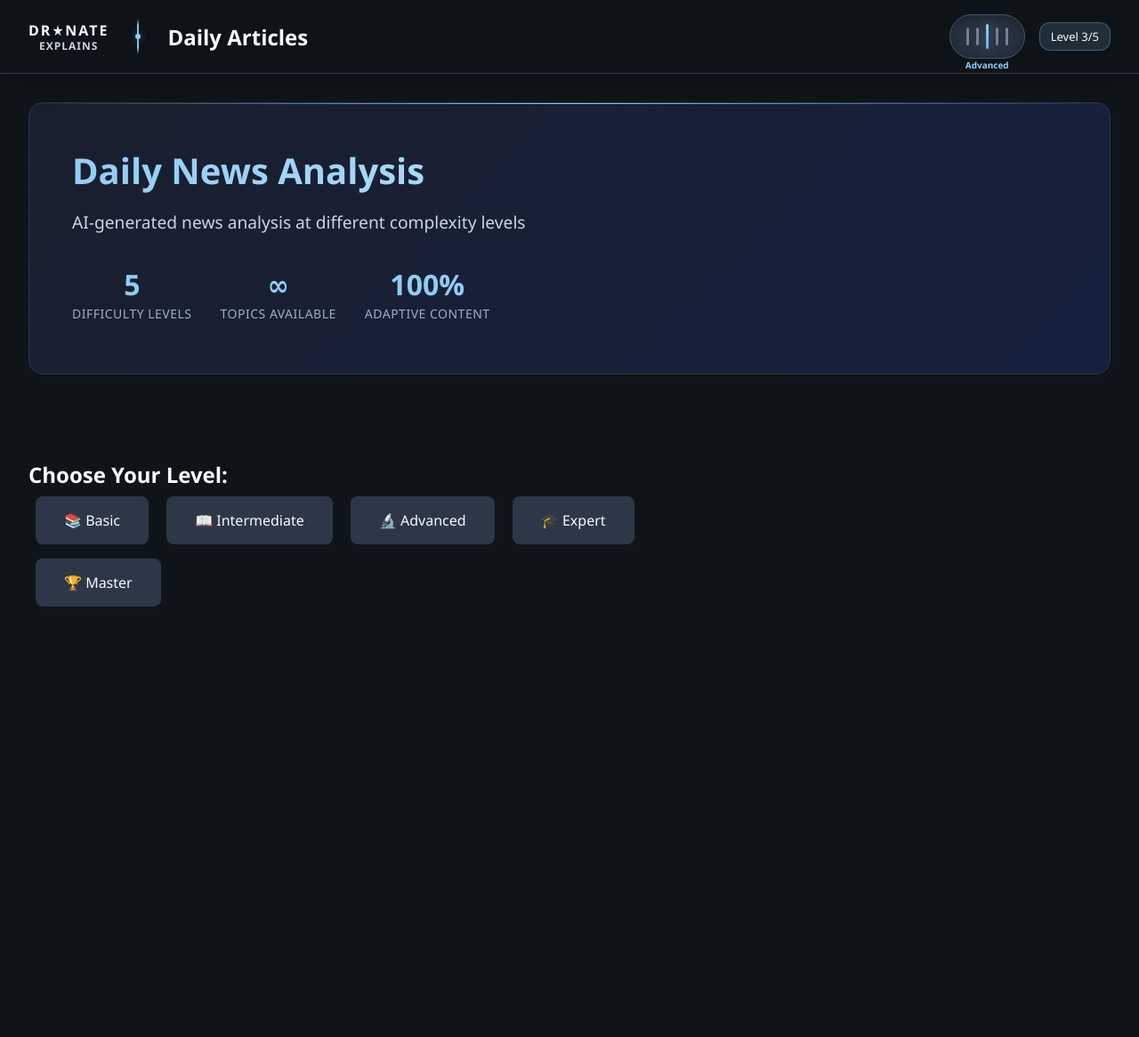
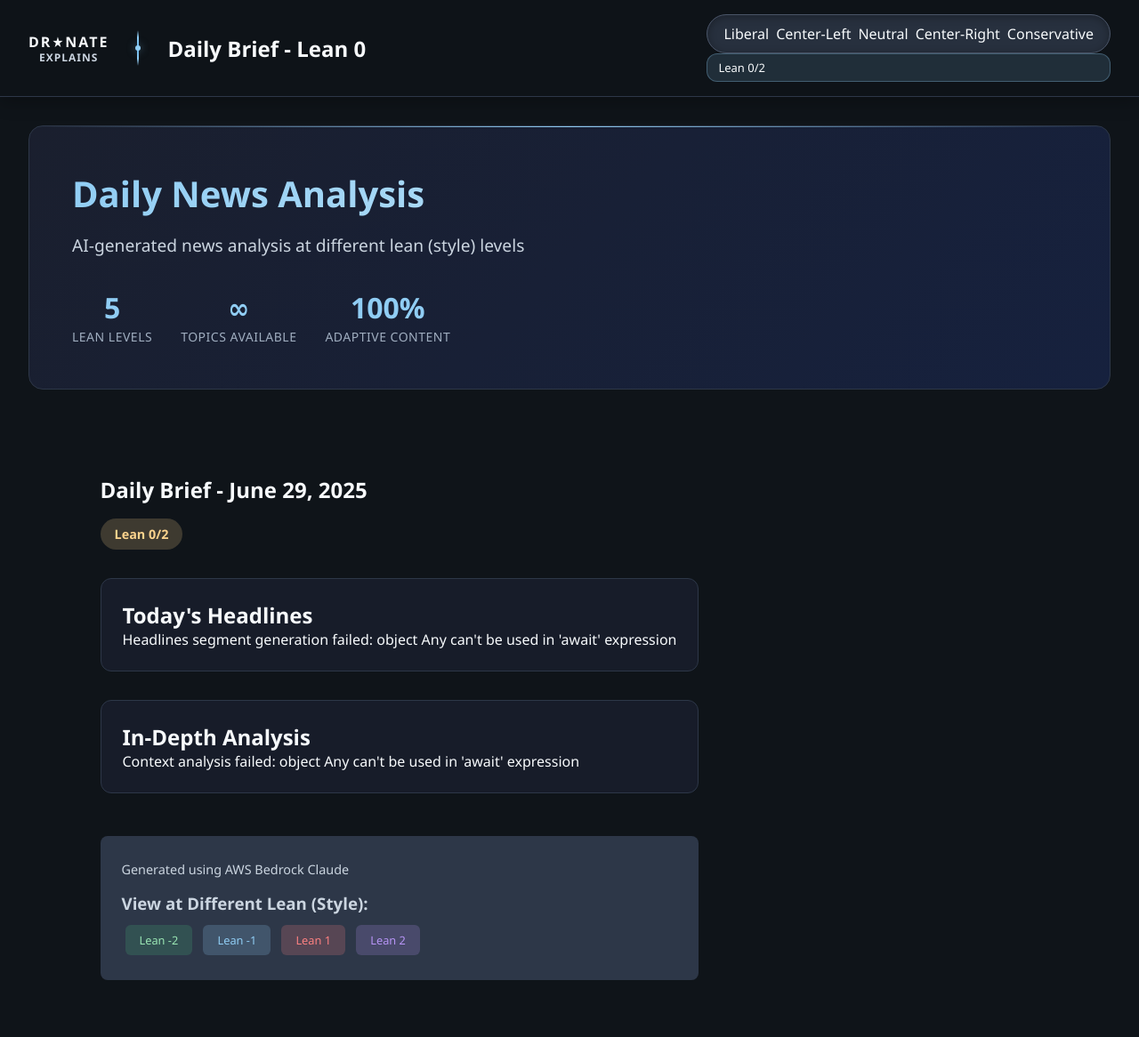
Before and after one commit to dr-natetorious/explains-web, a FastAPI app: page /daily/ in a window 1280 px wide. Shown: the whole page at 89% size. Before the commit the page ends 682 px from the top, so only its background shows below. Run offline with FastAPI, Linux system fonts and the light colour scheme; data that the repository does not hold is empty; parts of the project's set-up code (start-up, migrations or seed data) failed here and were passed over.

Commit message:
consolidate into daily_home

```diff
--- a/src/web/routes/daily.py
+++ b/src/web/routes/daily.py
@@ -3,6 +3,8 @@
 from pathlib import Path
 import sys
 from datetime import datetime
+from pydantic import BaseModel, Field
+from typing import Optional
 
 # Add path for imports
 sys.path.append(str(Path(__file__).parent.parent.parent))
@@ -17,69 +19,51 @@
 # Initialize services
 news_agent = NewsAgent()
 
+class DailyArticleRequest(BaseModel):
+    lean: int = Field(0, ge=-2, le=2, description="Personalization lean: -2 (liberal) to 2 (conservative)")
+
+class DailyArticleResponse(BaseModel):
+    date: str
+    lean: int
+    headlines: dict
+    context: dict
+    model_info: Optional[str] = None
+    read_time: Optional[int] = None
+
 @router.get("/")
-async def daily_home(request: Request):
-    """Daily articles home page"""
-    return templates.TemplateResponse(
-        request,
-        "daily/home.html",
-        {"current_topic": "Daily Articles", "current_level": 3}
-    )
-
-@router.get("/generate")
-async def generate_daily_article(request: Request, level: int = 3):
-    """Generate today's daily article at specified complexity level"""
+async def daily_home(request: Request, lean: int = 0):
+    """Daily articles home page and generator (default lean=0)"""
     try:
-        # Validate level
-        if level < 1 or level > 5:
-            raise HTTPException(status_code=400, detail="Level must be between 1 and 5")
-
-        # Generate newscast using existing agent
+        req = DailyArticleRequest(lean=lean)
         newscast = await news_agent.generate_full_newscast('american', 'general')
-
-        # Prepare template context
-        context = {
-            "date": datetime.now().strftime("%B %d, %Y"),
-            "generated_time": datetime.now().strftime("%I:%M %p"),
-            "level": level,
-            "headlines_content": newscast['headlines'].content,
-            "context_content": newscast['context'].content,
-            "model_info": "AWS Bedrock Claude",
-            "read_time": newscast['headlines'].duration_estimate // 60 + newscast['context'].duration_estimate // 60,
-            "current_topic": f"Daily Brief - Level {level}",
-            "current_level": level
-        }
-
-        return templates.TemplateResponse(request, "daily/article.html", context)
-
+        response = DailyArticleResponse(
+            date=datetime.now().strftime("%B %d, %Y"),
+            lean=req.lean,
+            headlines={
+                "content": newscast['headlines'].content,
+                "stories_covered": newscast['headlines'].stories_covered,
+                "duration": newscast['headlines'].duration_estimate
+            },
+            context={
+                "content": newscast['context'].content,
+                "stories_covered": newscast['context'].stories_covered,
+                "duration": newscast['context'].duration_estimate
+            },
+            model_info="AWS Bedrock Claude",
+            read_time=newscast['headlines'].duration_estimate // 60 + newscast['context'].duration_estimate // 60
+        )
+        accept = request.headers.get("accept", "text/html")
+        if "application/json" in accept:
+            return response
+        # For HTML, build context for template
+        context = response.model_dump()
+        context["current_topic"] = f"Daily Brief - Lean {req.lean}"
+        context["current_lean"] = req.lean
+        context["headlines_content"] = response.headlines["content"]
+        context["context_content"] = response.context["content"]
+        return templates.TemplateResponse(request, "daily/home.html", context)
     except Exception as e:
+        accept = request.headers.get("accept", "text/html")
+        if "application/json" in accept:
+            return {"success": False, "error": str(e)}
         raise HTTPException(status_code=500, detail=f"Article generation failed: {str(e)}")
-
-@router.get("/api/generate")
-async def api_generate_article(level: int = 3):
-    """API endpoint for programmatic access"""
-    try:
-        newscast = await news_agent.generate_full_newscast('american', 'general')
-
-        return {
-            "success": True,
-            "data": {
-                "date": datetime.now().isoformat(),
-                "level": level,
-                "headlines": {
-                    "content": newscast['headlines'].content,
-                    "stories_covered": newscast['headlines'].stories_covered,
-                    "duration": newscast['headlines'].duration_estimate
-                },
-                "context": {
-                    "content": newscast['context'].content,
-                    "stories_covered": newscast['context'].stories_covered,
-                    "duration": newscast['context'].duration_estimate
-                }
-            }
-        }
-    except Exception as e:
-        return {
-            "success": False,
-            "error": str(e)
-        }
--- a/src/web/static/components.js
+++ b/src/web/static/components.js
@@ -3,7 +3,7 @@
     constructor() {
         super();
         this.state = {
-            currentLevel: 3,
+            currentLean: 0,
             currentTopic: 'Dashboard',
             brandTop: 'DR★NATE',
             brandBottom: 'EXPLAINS'
@@ -21,7 +21,7 @@
         }));
     }
 
-    get level() { return this.state.currentLevel; }
+    get lean() { return this.state.currentLean; }
     get topic() { return this.state.currentTopic; }
     get brandTop() { return this.state.brandTop; }
     get brandBottom() { return this.state.brandBottom; }
@@ -34,19 +34,20 @@
 class TopPanel extends HTMLElement {
     constructor() {
         super();
-        this.levelLabels = ['Basic', 'Intermediate', 'Advanced', 'Expert', 'Master'];
+        this.leanLabels = ['Liberal', 'Center-Left', 'Neutral', 'Center-Right', 'Conservative'];
+        this.leanValues = [-2, -1, 0, 1, 2];
     }
 
     connectedCallback() {
         // Initialize from attributes
-        const level = parseInt(this.getAttribute('current-level')) || 3;
+        const lean = parseInt(this.getAttribute('current-lean')) ?? 0;
         const topic = this.getAttribute('topic') || 'Dashboard';
         const brandTop = this.getAttribute('brand-top') || 'DR★NATE';
         const brandBottom = this.getAttribute('brand-bottom') || 'EXPLAINS';
 
         // Update global state
         appState.setState({
-            currentLevel: level,
+            currentLean: lean,
             currentTopic: topic,
             brandTop,
             brandBottom
@@ -56,7 +57,7 @@
 
         // Listen for global state changes
         appState.addEventListener('statechange', (e) => {
-            if (e.detail.updates.currentLevel || e.detail.updates.currentTopic) {
+            if (e.detail.updates.currentLean || e.detail.updates.currentTopic) {
                 this.render();
             }
         });
@@ -67,12 +68,12 @@
     }
 
     handleClick(e) {
-        if (e.target.matches('.level-line')) {
-            const newLevel = parseInt(e.target.dataset.level);
-            appState.setState({ currentLevel: newLevel });
+        if (e.target.matches('.lean-line')) {
+            const newLean = parseInt(e.target.dataset.lean);
+            appState.setState({ currentLean: newLean });
 
             // Update focus and ARIA attributes
-            this.querySelectorAll('.level-line').forEach(line => {
+            this.querySelectorAll('.lean-line').forEach(line => {
                 line.setAttribute('aria-checked', 'false');
                 line.setAttribute('tabindex', '-1');
             });
@@ -83,7 +84,7 @@
 
             // Update aria-activedescendant
             const radioGroup = this.querySelector('[role="radiogroup"]');
-            radioGroup.setAttribute('aria-activedescendant', `level-${newLevel}`);
+            radioGroup.setAttribute('aria-activedescendant', `lean-${newLean}`);
 
             // Animation feedback
             e.target.style.transform = 'scaleY(1.2)';
@@ -94,43 +95,45 @@
     }
 
     handleKeydown(e) {
-        if (e.target.matches('.level-line')) {
-            const currentLevel = parseInt(e.target.dataset.level);
-            let newLevel = currentLevel;
+        if (e.target.matches('.lean-line')) {
+            const currentLean = parseInt(e.target.dataset.lean);
+            let newLean = currentLean;
+            const leans = this.leanValues;
+            const idx = leans.indexOf(currentLean);
 
             switch (e.key) {
                 case 'ArrowLeft':
                 case 'ArrowUp':
                     e.preventDefault();
-                    newLevel = Math.max(1, currentLevel - 1);
+                    newLean = leans[Math.max(0, idx - 1)];
                     break;
                 case 'ArrowRight':
                 case 'ArrowDown':
                     e.preventDefault();
-                    newLevel = Math.min(5, currentLevel + 1);
+                    newLean = leans[Math.min(leans.length - 1, idx + 1)];
                     break;
                 case 'Home':
                     e.preventDefault();
-                    newLevel = 1;
+                    newLean = leans[0];
                     break;
                 case 'End':
                     e.preventDefault();
-                    newLevel = 5;
+                    newLean = leans[leans.length - 1];
                     break;
                 case ' ':
                 case 'Enter':
                     e.preventDefault();
-                    // Level is already selected, just announce it
+                    // Lean is already selected, just announce it
                     break;
                 default:
                     return;
             }
 
-            if (newLevel !== currentLevel) {
-                appState.setState({ currentLevel: newLevel });
+            if (newLean !== currentLean) {
+                appState.setState({ currentLean: newLean });
                 // Focus will be set in the next render cycle
                 setTimeout(() => {
-                    const newElement = this.querySelector(`[data-level="${newLevel}"]`);
+                    const newElement = this.querySelector(`[data-lean="${newLean}"]`);
                     if (newElement) newElement.focus();
                 }, 0);
             }
@@ -139,42 +142,37 @@
 
     render() {
         const state = appState.state;
-
         this.innerHTML = `
             <div class="panel-container">
                 <div class="brand-icon" role="img" aria-label="${state.brandTop} ${state.brandBottom} logo">
                     <div class="brand-top">${state.brandTop}</div>
                     <div class="brand-bottom">${state.brandBottom}</div>
                 </div>
-
                 <div class="divider" role="separator" aria-hidden="true"></div>
-
                 <h1 class="topic-title" id="current-topic">${state.currentTopic}</h1>
-
-                        <div class="level-slider" role="group" aria-labelledby="level-slider-label">
-                            <div id="level-slider-label" class="sr-only">Difficulty level selector</div>
-                            <div class="slider-track" role="radiogroup" aria-label="Select difficulty level" aria-activedescendant="level-${state.currentLevel}">
-                                ${this.renderLevelLines()}
+                <div class="lean-slider" role="group" aria-labelledby="lean-slider-label">
+                    <div id="lean-slider-label" class="sr-only">Lean (style) selector</div>
+                    <div class="slider-track" role="radiogroup" aria-label="Select lean (style)" aria-activedescendant="lean-${state.currentLean}">
+                        ${this.renderLeanLines()}
                     </div>
-                            <div class="slider-info" aria-live="polite" aria-atomic="true">Level ${state.currentLevel}/5</div>
+                    <div class="slider-info" aria-live="polite" aria-atomic="true">Lean ${state.currentLean}/2</div>
                 </div>
             </div>
         `;
     }
 
-    renderLevelLines() {
-        return Array.from({ length: 5 }, (_, index) => {
-            const level = index + 1;
-            const isActive = level === appState.level;
+    renderLeanLines() {
+        return this.leanValues.map((lean, idx) => {
+            const isActive = lean === appState.lean;
             return `
-                        <div class="level-line ${isActive ? 'active' : ''}"
-                             data-level="${level}"
+                <div class="lean-line ${isActive ? 'active' : ''}"
+                     data-lean="${lean}"
                      role="radio"
                      aria-checked="${isActive}"
-                             aria-label="Level ${level}: ${this.levelLabels[index]}"
-                             id="level-${level}"
+                     aria-label="Lean ${lean}: ${this.leanLabels[idx]}"
+                     id="lean-${lean}"
                      tabindex="${isActive ? '0' : '-1'}">
-                            <div class="level-label" aria-hidden="true">${this.levelLabels[index]}</div>
+                    <div class="lean-label" aria-hidden="true">${this.leanLabels[idx]}</div>
                 </div>
             `;
         }).join('');
@@ -185,10 +183,8 @@
 class ContentArea extends HTMLElement {
     connectedCallback() {
         this.render();
-
-        // Listen for state changes
         appState.addEventListener('statechange', (e) => {
-            if (e.detail.updates.currentLevel || e.detail.updates.currentTopic) {
+            if (e.detail.updates.currentLean || e.detail.updates.currentTopic) {
                 this.render();
             }
         });
@@ -196,37 +192,34 @@
 
     render() {
         const state = appState.state;
-        const difficultyNames = ['Basic', 'Intermediate', 'Advanced', 'Expert', 'Master'];
-
+        const leanNames = ['Liberal', 'Center-Left', 'Neutral', 'Center-Right', 'Conservative'];
+        const leanIdx = [ -2, -1, 0, 1, 2 ].indexOf(state.currentLean);
         this.innerHTML = `
             <div class="content-card">
                 <div class="content-header">
                     <h2 id="content-title">${state.currentTopic}</h2>
-                            <span class="difficulty-badge difficulty-${state.currentLevel}"
-                                  aria-label="Difficulty level: ${difficultyNames[state.currentLevel - 1]}">
-                                ${difficultyNames[state.currentLevel - 1]}
+                    <span class="lean-badge lean-${state.currentLean}"
+                          aria-label="Lean: ${leanNames[leanIdx >= 0 ? leanIdx : 2]}">
+                        ${leanNames[leanIdx >= 0 ? leanIdx : 2]}
                     </span>
                 </div>
-
                 <div class="content-body" aria-labelledby="content-title">
-                            <p>This content adapts to <strong>Level ${state.currentLevel}</strong> complexity.</p>
-
-                            ${this.getContentForLevel(state.currentLevel)}
+                    <p>This content adapts to <strong>Lean ${state.currentLean}</strong> style.</p>
+                    ${this.getContentForLean(state.currentLean)}
                 </div>
             </div>
         `;
     }
 
-    getContentForLevel(level) {
+    getContentForLean(lean) {
         const content = {
-            1: '<p>🟢 <strong>Basic:</strong> Simple explanations and step-by-step guides.</p>',
-            2: '<p>🔵 <strong>Intermediate:</strong> More detailed information with examples.</p>',
-            3: '<p>🟠 <strong>Advanced:</strong> In-depth analysis and technical details.</p>',
-            4: '<p>🔴 <strong>Expert:</strong> Complex concepts and advanced techniques.</p>',
-            5: '<p>🟣 <strong>Master:</strong> Cutting-edge research and theoretical frameworks.</p>'
+            '-2': '<p>🟢 <strong>Liberal:</strong> Progressive, inclusive, and open-minded tone.</p>',
+            '-1': '<p>🔵 <strong>Center-Left:</strong> Moderately progressive, balanced with tradition.</p>',
+            '0': '<p>🟠 <strong>Neutral:</strong> Objective, fact-based, and impartial style.</p>',
+            '1': '<p>🔴 <strong>Center-Right:</strong> Moderately conservative, pragmatic approach.</p>',
+            '2': '<p>🟣 <strong>Conservative:</strong> Traditional, cautious, and value-driven style.</p>'
         };
-
-        return content[level] || content[3];
+        return content[lean] || content['0'];
     }
 }
 
@@ -234,10 +227,8 @@
 class SidebarWidget extends HTMLElement {
     connectedCallback() {
         this.render();
-
-        // Listen for state changes
         appState.addEventListener('statechange', (e) => {
-            if (e.detail.updates.currentLevel) {
+            if (e.detail.updates.currentLean) {
                 this.render();
             }
         });
@@ -245,13 +236,11 @@
 
     render() {
         const state = appState.state;
-        const progress = (state.currentLevel / 5) * 100;
-
+        const progress = ((state.currentLean + 2) / 4) * 100;
         this.innerHTML = `
             <div class="widget-card">
                 <h3 id="progress-title">Progress Tracker</h3>
-                        <p>Current Level: <strong>${state.currentLevel}/5</strong></p>
-
+                <p>Current Lean: <strong>${state.currentLean}/2</strong></p>
                 <div class="progress-bar" role="progressbar"
                      aria-valuenow="${progress}"
                      aria-valuemin="0"
@@ -260,9 +249,7 @@
                      aria-describedby="progress-description">
                     <div class="progress-fill" style="width: ${progress}%"></div>
                 </div>
-
                 <p id="progress-description"><small>${Math.round(progress)}% Complete</small></p>
-
                 <div style="margin-top: 20px;">
                     <h4>Quick Actions</h4>
                     <button onclick="appState.setState({currentTopic: 'Settings'})"
--- a/src/web/templates/base.html
+++ b/src/web/templates/base.html
@@ -15,7 +15,7 @@
         brand-top="{{ brand_top | default('DR★NATE') }}"
         brand-bottom="{{ brand_bottom | default('EXPLAINS') }}"
         topic="{{ current_topic | default('Dashboard') }}"
-        current-level="{{ current_level | default('3') }}"
+        current-lean="{{ current_lean | default('0') }}"
         role="navigation"
         aria-label="Main navigation panel">
     </top-panel>
@@ -31,16 +31,16 @@
                 <h1 id="hero-title" class="hero-title">{% block hero_title %}Welcome to {{ brand_top | default('DR★NATE') }} {{ brand_bottom | default('EXPLAINS') }}{% endblock %}</h1>
                 <p class="hero-subtitle">
                     {% block hero_subtitle %}
-                    Advanced learning platform with adaptive difficulty levels.
-                    Choose your expertise level and dive deep into comprehensive explanations
-                    tailored to your knowledge level.
+                    Advanced learning platform with adaptive lean (style) levels.
+                    Choose your preferred lean and dive deep into comprehensive explanations
+                    tailored to your style.
                     {% endblock %}
                 </p>
                 {% block hero_stats %}
                 <div class="hero-stats" role="region" aria-label="Platform statistics">
                     <div class="stat-item">
-                        <span class="stat-number" aria-label="5 difficulty levels available">5</span>
-                        <span class="stat-label">Difficulty Levels</span>
+                        <span class="stat-number" aria-label="5 lean levels available">5</span>
+                        <span class="stat-label">Lean Levels</span>
                     </div>
                     <div class="stat-item">
                         <span class="stat-number" aria-label="Unlimited topics available">∞</span>
--- a/src/web/templates/daily/home.html
+++ b/src/web/templates/daily/home.html
@@ -1,25 +1,63 @@
 {% extends "base.html" %}
 
-{% block title %}Daily Articles - DR★NATE EXPLAINS{% endblock %}
+{% block title %}Daily Brief - {{ date | default('Today') }}{% endblock %}
 
 {% block hero_title %}Daily News Analysis{% endblock %}
-{% block hero_subtitle %}AI-generated news analysis at different complexity levels{% endblock %}
+{% block hero_subtitle %}AI-generated news analysis at different lean (style) levels{% endblock %}
 
 {% block content %}
-<div class="level-selector">
-    <h2>Choose Your Level:</h2>
-    <a href="/daily/generate?level=1" class="level-button level-1">📚 Basic</a>
-    <a href="/daily/generate?level=2" class="level-button level-2">📖 Intermediate</a>
-    <a href="/daily/generate?level=3" class="level-button level-3">🔬 Advanced</a>
-    <a href="/daily/generate?level=4" class="level-button level-4">🎓 Expert</a>
-    <a href="/daily/generate?level=5" class="level-button level-5">🏆 Master</a>
+{% if headlines_content and context_content %}
+<article class="daily-article">
+    <header>
+        <h1>Daily Brief - {{ date }}</h1>
+        <div class="article-meta">
+            <span class="lean-indicator lean-{{ lean | default(0) }}">Lean {{ lean | default(0) }}/2</span>
+            <time>{{ generated_time }}</time>
+        </div>
+    </header>
+    <main class="article-content">
+        <div class="headlines-section">
+            <h2>Today's Headlines</h2>
+            <div class="content">{{ headlines_content | safe }}</div>
+        </div>
+        <div class="context-section">
+            <h2>In-Depth Analysis</h2>
+            <div class="content">{{ context_content | safe }}</div>
+        </div>
+    </main>
+    <footer class="article-footer">
+        <div class="generation-info">
+            <p>Generated using {{ model_info | default("AI") }}</p>
+            {% if generation_time_ms %}
+            <p>Processing time: {{ generation_time_ms }}ms</p>
+            {% endif %}
+            {% if read_time %}
+            <p>Estimated read time: {{ read_time }} minutes</p>
+            {% endif %}
+        </div>
+        <div class="lean-navigation">
+            <h3>View at Different Lean (Style):</h3>
+            {% for nav_lean in [-2, -1, 0, 1, 2] %}
+                {% if nav_lean != lean %}
+                <a href="/?lean={{ nav_lean }}" class="lean-nav lean-{{ nav_lean }}">
+                    Lean {{ nav_lean }}
+                </a>
+                {% endif %}
+            {% endfor %}
+        </div>
+    </footer>
+</article>
+{% else %}
+<div class="article-placeholder">
+    <p>Select a lean (style) above to generate today's news analysis, or view the default (neutral) analysis below.</p>
 </div>
+{% endif %}
 {% endblock %}
 
 {% block extra_css %}
 <style>
-.level-selector { margin: 2rem 0; }
-.level-button {
+.lean-selector { margin: 2rem 0; }
+.lean-button {
     display: inline-block;
     padding: 1rem 2rem;
     margin: 0.5rem;
@@ -29,6 +67,65 @@
     border-radius: 8px;
     transition: background 0.2s;
 }
-.level-button:hover { background: #4a5568; }
+.lean-button:hover { background: #4a5568; }
+.daily-article {
+    max-width: 800px;
+    margin: 0 auto;
+    padding: 2rem;
+}
+.article-meta {
+    display: flex;
+    justify-content: space-between;
+    align-items: center;
+    margin: 1rem 0 2rem 0;
+}
+.lean-indicator {
+    padding: 0.5rem 1rem;
+    border-radius: 20px;
+    font-weight: 600;
+    font-size: 0.9rem;
+}
+.lean--2 { background: rgba(72, 187, 120, 0.2); color: #9ae6b4; }
+.lean--1 { background: rgba(144, 205, 244, 0.2); color: #90cdf4; }
+.lean-0 { background: rgba(251, 211, 141, 0.2); color: #fbd38d; }
+.lean-1 { background: rgba(252, 129, 129, 0.2); color: #fc8181; }
+.lean-2 { background: rgba(183, 148, 246, 0.2); color: #b794f6; }
+.headlines-section, .context-section {
+    margin: 2rem 0;
+    padding: 1.5rem;
+    background: rgba(26, 31, 46, 0.8);
+    border-radius: 12px;
+    border: 1px solid #2d3748;
+}
+.article-footer {
+    margin-top: 3rem;
+    padding: 1.5rem;
+    background: #2d3748;
+    color: #cbd5e0;
+    border-radius: 8px;
+}
+.generation-info { margin-bottom: 1rem; }
+.generation-info p { margin: 0.25rem 0; font-size: 0.9rem; }
+.lean-navigation h3 { margin-bottom: 0.5rem; }
+.lean-nav {
+    display: inline-block;
+    padding: 0.5rem 1rem;
+    margin: 0.25rem;
+    text-decoration: none;
+    border-radius: 6px;
+    font-size: 0.8rem;
+    transition: opacity 0.2s;
+}
+.lean-nav:hover { opacity: 0.8; }
+.article-placeholder {
+    max-width: 700px;
+    margin: 2rem auto;
+    padding: 2rem;
+    background: #23263a;
+    color: #b0b6c8;
+    border-radius: 10px;
+    text-align: center;
+    font-size: 1.1rem;
+}
 </style>
 {% endblock %}
```
Also changed, not shown: src/api/templates/base.html (deleted). Lines whose indentation alone changed are shown as unchanged.
